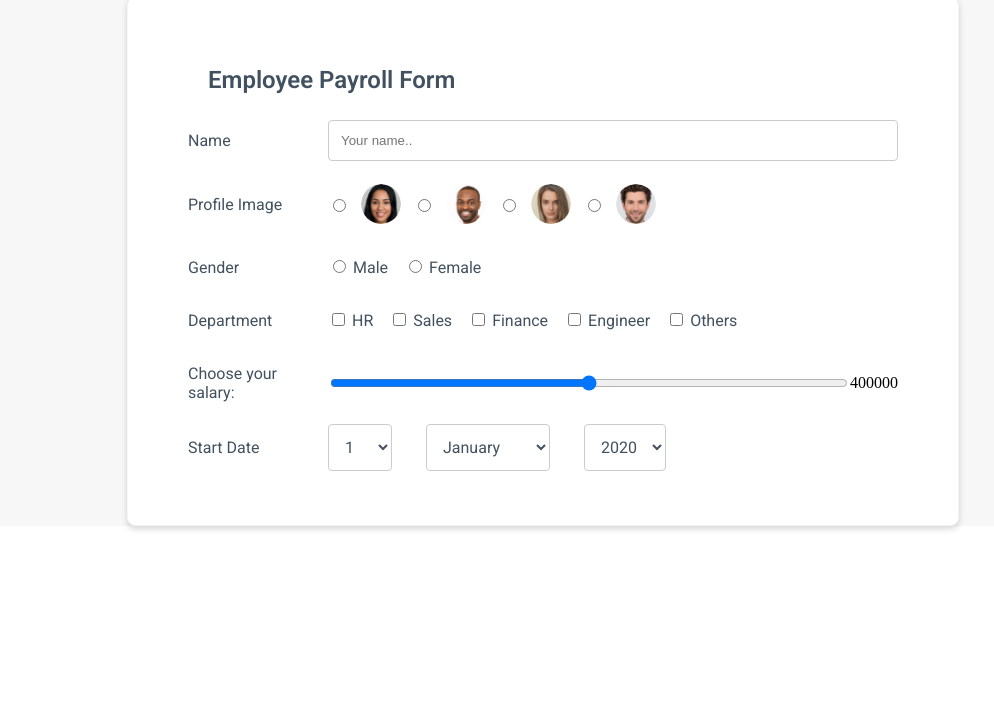
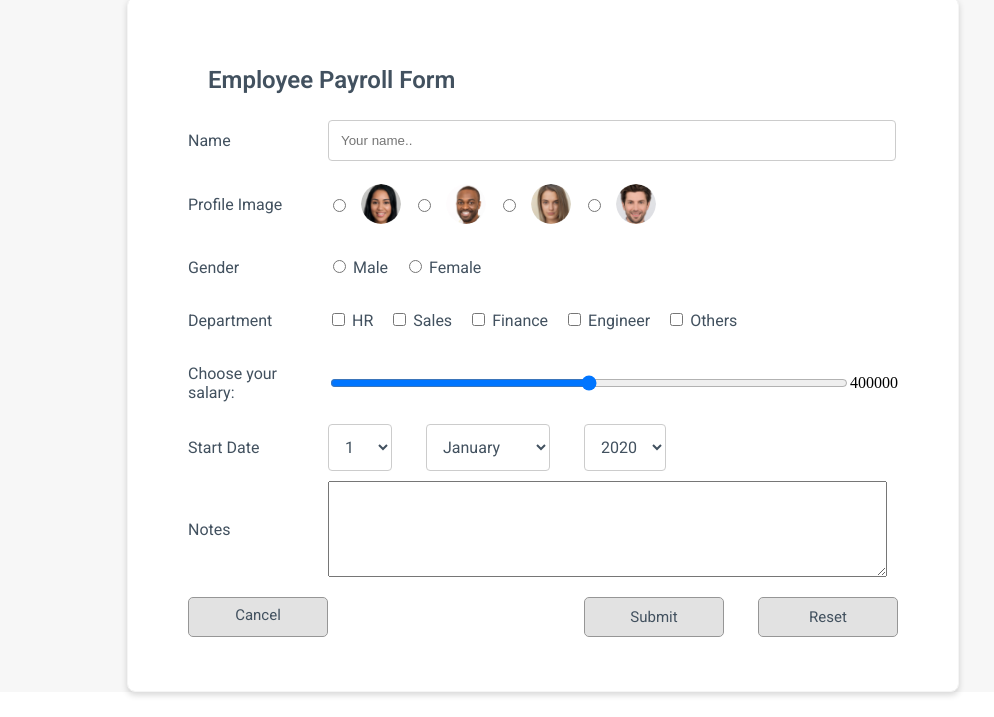
Before and after one commit to namanajmera/Employee-Payroll-App-Website, a plain HTML site: page pages/employee_payroll_form.html in a window 1280 px wide. Shown: the part 83-800 px from the top of the page, without its empty margins (97-1091 px from the left). Drawn offline with Linux system fonts and the light colour scheme.

Commit message:
Added:- Add the notes and buttons

```diff
--- a/css/style_form.css
+++ b/css/style_form.css
@@ -97,7 +97,7 @@ label {
 }
 
 .input {
-    width: 100%;
+    width: 80%;
     padding: 12px;
     border: 1px solid #ccc;
     border-radius: 4px;
@@ -141,3 +141,37 @@ select{
   color: #42515f;
   background-color: transparent;
 }
+
+.button-parent{
+  display: flex;
+  justify-content: space-between;
+  margin-bottom: 10px;
+  margin-top: 20px;
+}
+
+.button{
+  width: 100px;
+  height: 40px;
+  background: transparent;
+  font-weight: 400;
+  opacity: 1;
+  min-width: 140px;
+  font-size: 15px;
+  padding: 7px 7px ;
+  font-family: Roboto;
+  color: #42515F;
+  border: 1px solid #969696;
+  background: #E2E2E2 0% 0% no-repeat padding-box;
+  cursor: pointer;
+  border-radius: 5px;
+}
+
+.sumbitButton{
+  margin-right: 30px;
+}
+
+.cancelButton{
+  padding-top: 8px;
+  text-decoration: none;
+  text-align: center;
+}
--- a/pages/employee_payroll_form.html
+++ b/pages/employee_payroll_form.html
@@ -146,6 +146,20 @@
         </div>
       </div>
 
+      <div class="row-content">
+        <label for="notes" class="label text">Notes</label>
+        <textarea name="Notes" id="notes" cols="5" rows="5" style="margin: 0px; width: 559px; height: 96px;"></textarea>
+      </div>
+
+      <div class="button-parent">
+        <a href="./employee_payroll_form.html" class="resetButton button cancelButton">Cancel</a>
+        <!-- <button class="resetButton button cancelButton">Cancel</button> -->
+        <div class="sumbit-reset">
+          <button type="submit" class="button sumbitButton">Submit</button>
+          <button type="reset" class="resetButton button">Reset</button>
+        </div>
+      </div>
+
     </form>
   </div>
 
```
